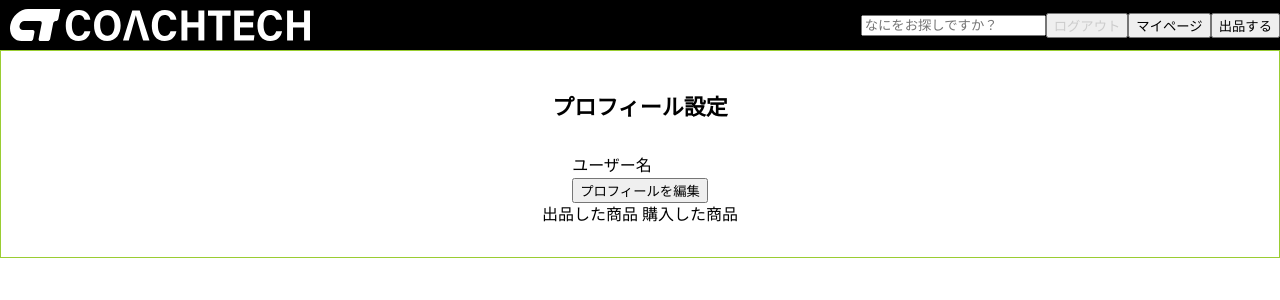
After one commit to Koharu5810/flea_market, a Laravel app: page /mypage in a window 1280 px wide. The commit adds this page. Shown: the top 300 px of the page. Run offline with Laravel 8, Linux system fonts and the light colour scheme; the visitor is signed in with stand-in values (Sample User, id 1).

Commit message:
プロフィール画面ビューファイル作成

```diff
--- a/src/app/Http/Controllers/UserController.php
+++ b/src/app/Http/Controllers/UserController.php
@@ -13,6 +13,12 @@ use Illuminate\Support\Facades\Validator;
 
 class UserController extends Controller
 {
+// プロフィール画面表示
+    public function showMypage()
+    {
+        return view('profile.index');
+    }
+
 // プロフィール編集画面の表示
     public function showStoreForm()
     {
--- a/src/resources/views/profile/edit.blade.php
+++ b/src/resources/views/profile/edit.blade.php
@@ -3,7 +3,7 @@
 
 @section('css')
 {{-- 作成後indexCSSに変更 --}}
-<link rel="stylesheet" href="{{ asset('css/profile/index.css') }}" />
+<link rel="stylesheet" href="{{ asset('css/profile/edit.css') }}" />
 @endsection
 
 @section('title', 'プロフィール設定')
--- /dev/null
+++ b/src/resources/views/profile/index.blade.php
@@ -0,0 +1,24 @@
+{{-- プロフィール設定画面 --}}
+@extends('layouts.app')
+
+@section('css')
+{{-- 作成後indexCSSに変更 --}}
+<link rel="stylesheet" href="{{ asset('css/profile/index.css') }}" />
+@endsection
+
+@section('title', 'プロフィール設定')
+
+@section('content')
+    <div class="profile-container">
+    {{-- プロフィールヘッダー --}}
+        <div class="profile__header">
+            <img id="" src="" alt="プロフィールアイコン" style="display: none;" />
+            <div class="profile-form__group">ユーザー名</div>
+            <button>プロフィールを編集</button>
+        </div>
+    </div>
+    <div class="profile__product">
+        出品した商品
+        購入した商品
+    </div>
+@endsection
--- a/src/routes/web.php
+++ b/src/routes/web.php
@@ -30,6 +30,8 @@ Route::post('/logout', [AuthenticatedSessionController::class, 'destroy'])->name
 Route::middleware('auth')->group(function () {
     // 商品一覧画面
     Route::get('/', [ItemController::class, 'index'])->name('home');
+    // プロフィール画面
+    Route::get('mypage', [UserController::class, 'showMypage']);
     // プロフィール編集画面
     Route::get('/mypage/profile', [UserController::class, 'showStoreForm'])->name('profile.edit');
     Route::post('/mypage/profile', [UserController::class, 'store'])->name('profile.store');
```
Also changed, not shown: src/public/css/profile/edit.css (renamed from src/public/css/profile/index.css).
